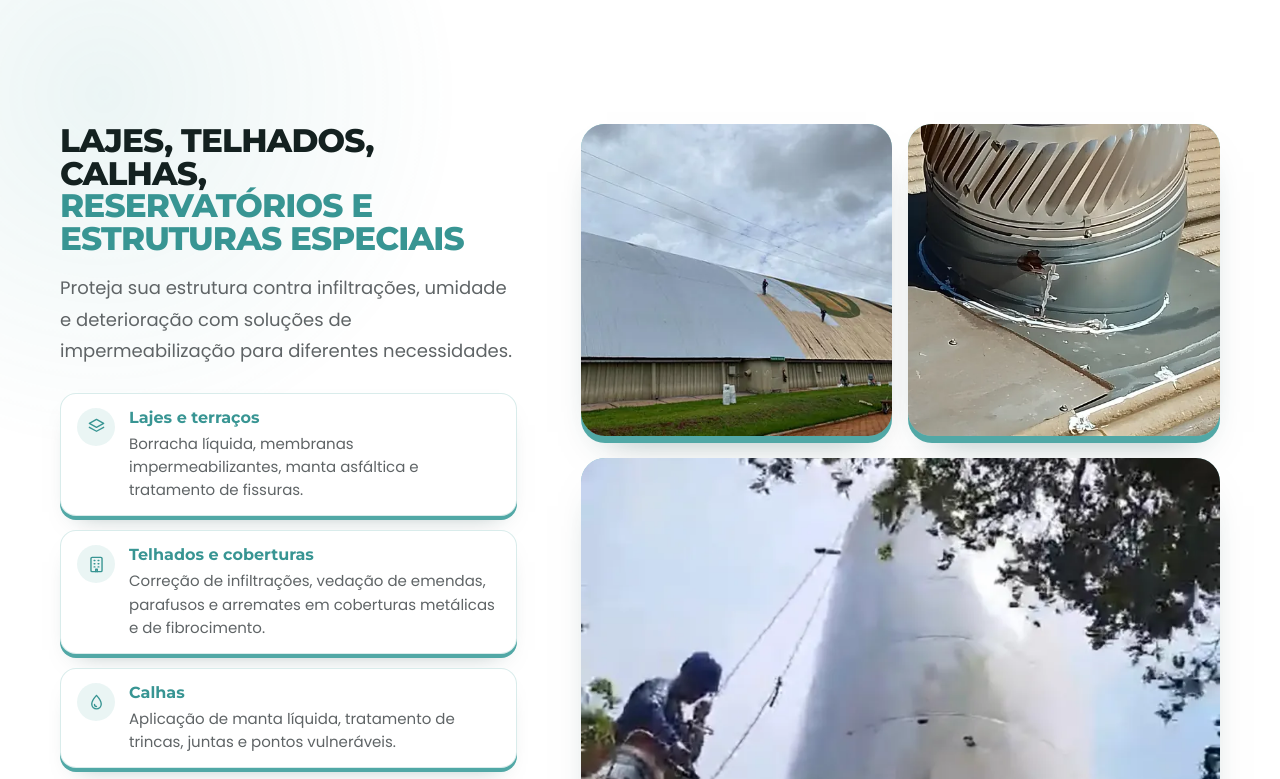
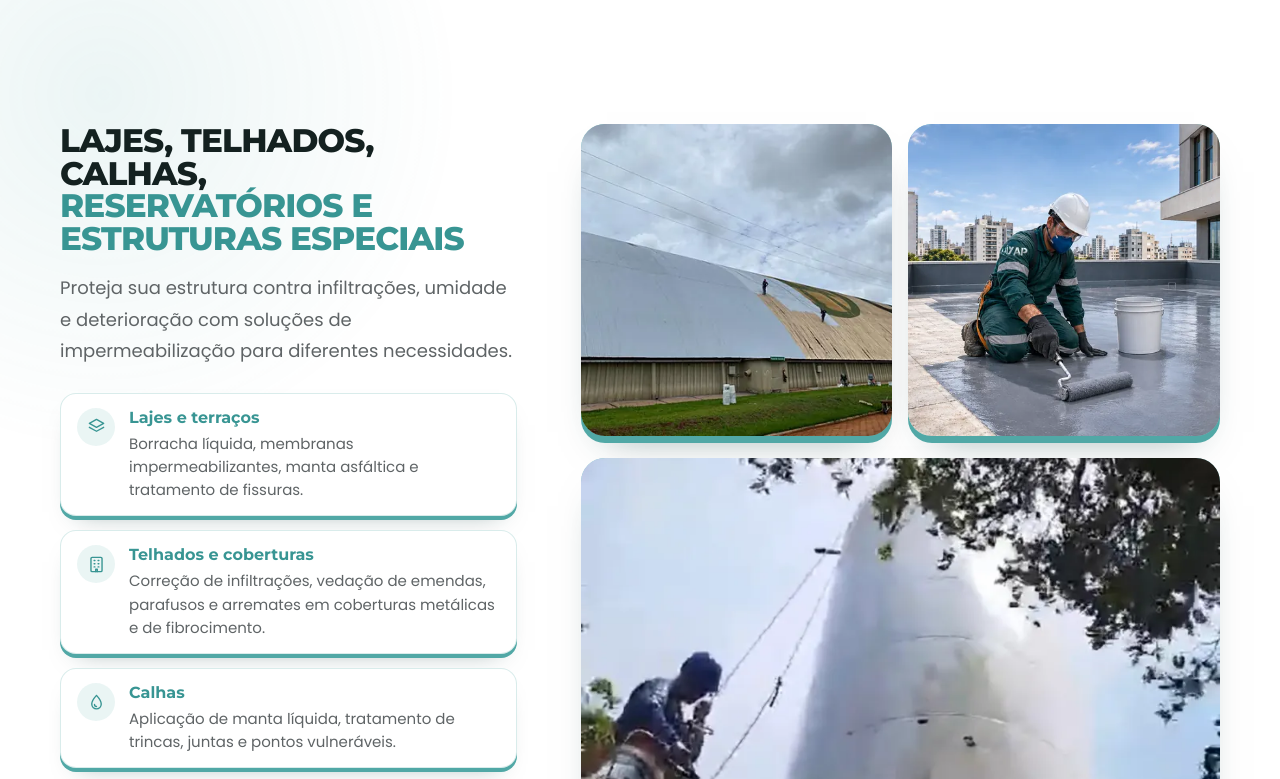
Before and after one commit to GSM-Digital/yap-solucoes, a plain HTML site: page index.html in a window 1280 px wide. Shown: the part 4660-5439 px from the top of the page. Drawn offline with Linux system fonts and the light colour scheme.

Commit message:
LP YAP: foto do terraço com logotipo da YAP no item 8 e texto dos silos ajustado
Item 8, imagem 2: foto do terraço (antiga imagem do título da seção) com o
logotipo oficial na manga, no lugar da vedação do exaustor.
Silos: "telhados, fosso do elevador e galpões".

Co-Authored-By: Claude Opus 5.5 <noreply@anthropic.com>

```diff
--- a/index.html
+++ b/index.html
@@ -321,8 +321,8 @@ height="0" width="0" style="display:none;visibility:hidden"></iframe></noscript>
         </figure>
         <figure class="ph rv" data-d="2">
             <picture>
-              <source type="image/webp" srcset="assets/img/impermeabilizacao/vedacao-exaustor-480.webp 480w, assets/img/impermeabilizacao/vedacao-exaustor-768.webp 768w" sizes="(min-width: 1024px) 320px, 50vw">
-              <img src="assets/img/impermeabilizacao/vedacao-exaustor-480.jpg" srcset="assets/img/impermeabilizacao/vedacao-exaustor-480.jpg 480w, assets/img/impermeabilizacao/vedacao-exaustor-768.jpg 768w" sizes="(min-width: 1024px) 320px, 50vw" width="480" height="480" loading="lazy" decoding="async" alt="Base de um exaustor de telhado com a vedação aplicada ao redor">
+              <source type="image/webp" srcset="assets/img/impermeabilizacao/terraco-impermeabilizacao-rolo-480.webp 480w, assets/img/impermeabilizacao/terraco-impermeabilizacao-rolo-768.webp 768w" sizes="(min-width: 1024px) 320px, 50vw">
+              <img src="assets/img/impermeabilizacao/terraco-impermeabilizacao-rolo-480.jpg" srcset="assets/img/impermeabilizacao/terraco-impermeabilizacao-rolo-480.jpg 480w, assets/img/impermeabilizacao/terraco-impermeabilizacao-rolo-768.jpg 768w" sizes="(min-width: 1024px) 320px, 50vw" width="480" height="480" loading="lazy" decoding="async" alt="Profissional da YAP aplicando impermeabilizante com rolo na laje de um terraço">
             </picture>
         </figure>
         <figure class="ph ph-wide rv" data-d="3">
@@ -366,7 +366,7 @@ height="0" width="0" style="display:none;visibility:hidden"></iframe></noscript>
     <div class="wrap feat-wrap">
       <div class="feat-text">
         <h2 class="feat-title rv" id="silos-title"><span class="big">Impermeabilização</span> <span class="t">de silos, galpões e telhados de armazéns</span></h2>
-        <p class="feat-lead rv" data-d="1">Somos especialistas em impermeabilização de silos, telhados, do fosso de elevador e galpões. Atendemos indústrias, comércios e empresas do agro.</p>
+        <p class="feat-lead rv" data-d="1">Somos especialistas em impermeabilização de silos, telhados, fosso do elevador e galpões. Atendemos indústrias, comércios e empresas do agro.</p>
         <ul class="tags rv" data-d="2">
           <li><span class="mi"><svg class="i" aria-hidden="true"><use href="#i-silo"/></svg></span>Silos</li>
           <li><span class="mi"><svg class="i" aria-hidden="true"><use href="#i-building"/></svg></span>Galpões</li>
```
Also changed, not shown: assets/img/impermeabilizacao/terraco-impermeabilizacao-rolo-480.jpg (added), assets/img/impermeabilizacao/terraco-impermeabilizacao-rolo-480.webp (added), assets/img/impermeabilizacao/terraco-impermeabilizacao-rolo-768.jpg (added), assets/img/impermeabilizacao/terraco-impermeabilizacao-rolo-768.webp (added), assets/img/impermeabilizacao/vedacao-exaustor-480.jpg (deleted), assets/img/impermeabilizacao/vedacao-exaustor-480.webp (deleted), assets/img/impermeabilizacao/vedacao-exaustor-768.jpg (deleted), assets/img/impermeabilizacao/vedacao-exaustor-768.webp (deleted).
